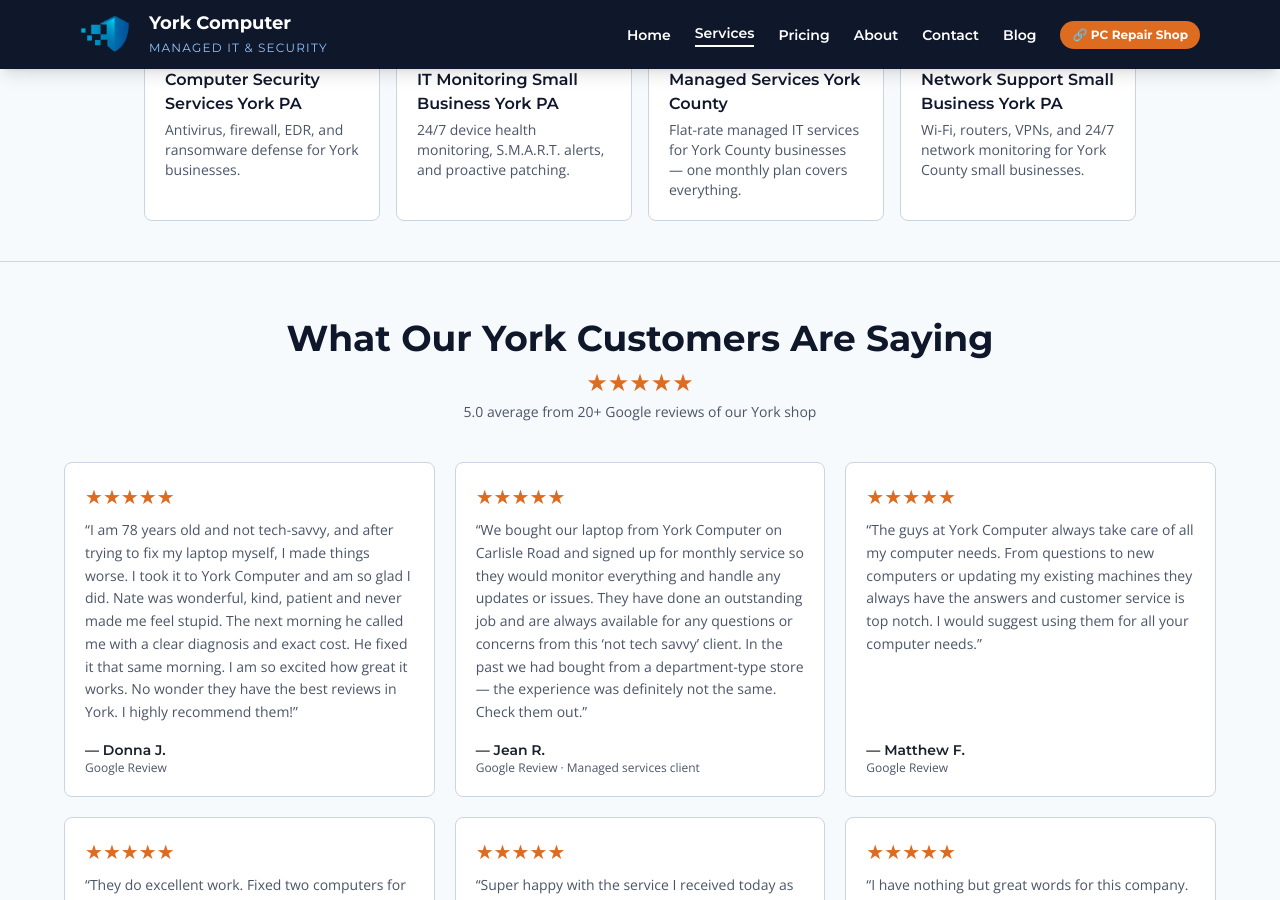
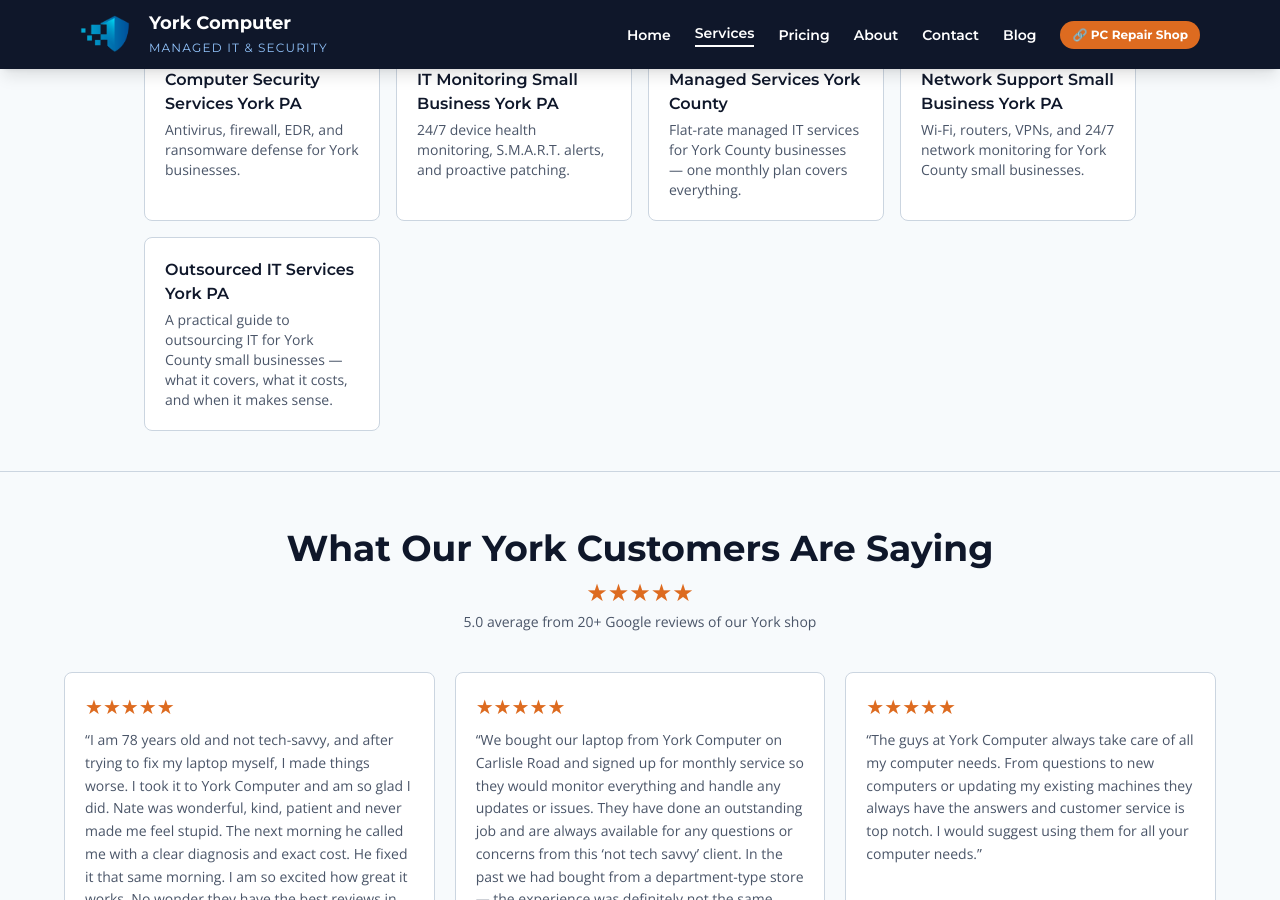
Before and after one commit to oak8513/yorkcomputer-net, a Jekyll site: the page built from services.html, in a window 1280 px wide and 900 px high, scrolled down 2064 px. Built offline with Jekyll 4.4.1, drawn with Linux system fonts in a browser that asks for light colours; nearby versions of some CDN libraries; a script that is not in the unit is left out.

Commit message:
Link new outsourced-it-services post from services.html cluster grid

```diff
--- a/services.html
+++ b/services.html
@@ -183,6 +183,10 @@
       <div class="font-heading font-semibold text-yc-navy mb-1">Network Support Small Business York PA</div>
       <p class="text-yc-steel text-sm">Wi-Fi, routers, VPNs, and 24/7 network monitoring for York County small businesses.</p>
     </a>
+    <a href="/blog/outsourced-it-services-york-pa.html" class="block bg-white border border-yc-gray rounded-lg p-5 hover:shadow-md transition">
+      <div class="font-heading font-semibold text-yc-navy mb-1">Outsourced IT Services York PA</div>
+      <p class="text-yc-steel text-sm">A practical guide to outsourcing IT for York County small businesses — what it covers, what it costs, and when it makes sense.</p>
+    </a>
   </div>
 </section>
 
--- a/sitemap.xml
+++ b/sitemap.xml
@@ -8,7 +8,7 @@
   </url>
   <url>
     <loc>https://yorkcomputer.net/services.html</loc>
-    <lastmod>2026-04-25</lastmod>
+    <lastmod>2026-05-01</lastmod>
     <changefreq>monthly</changefreq>
     <priority>0.9</priority>
   </url>
```
